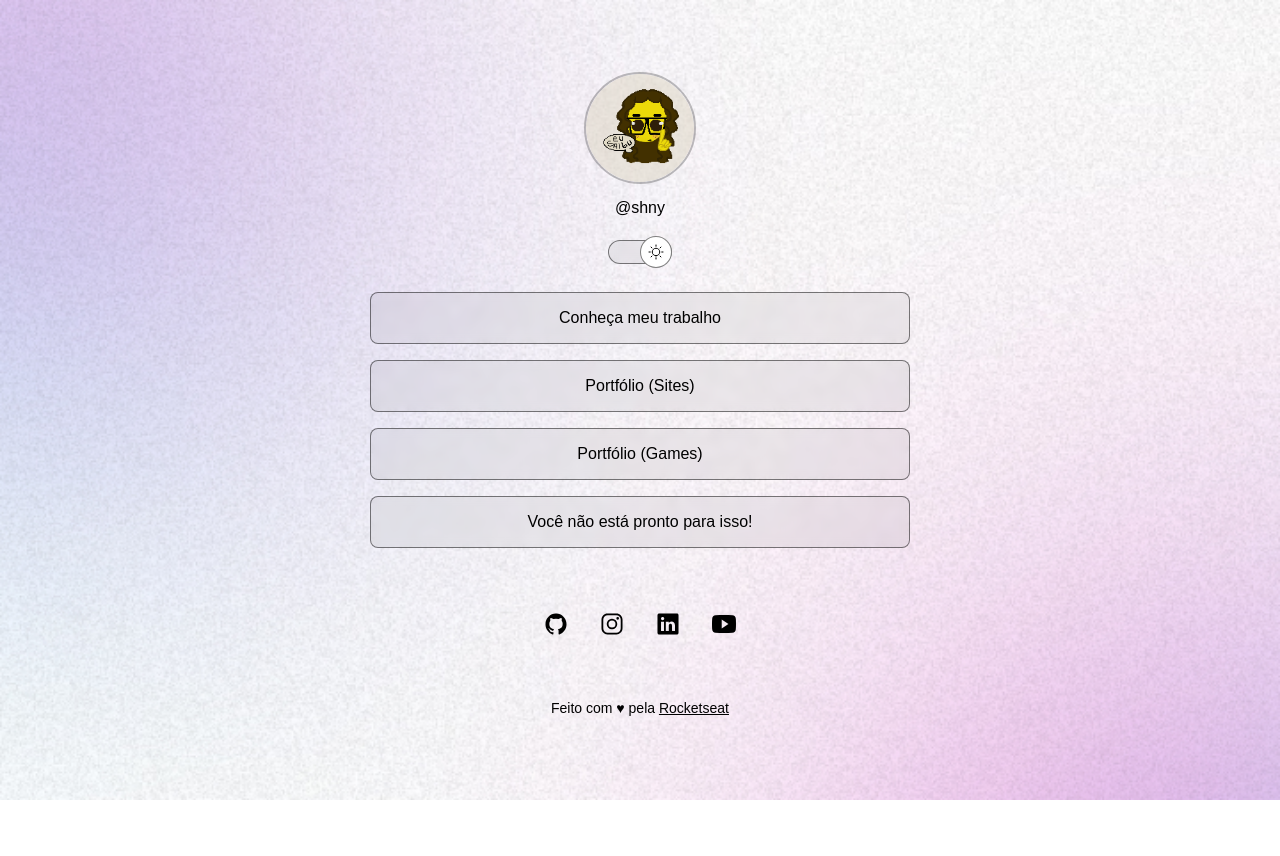
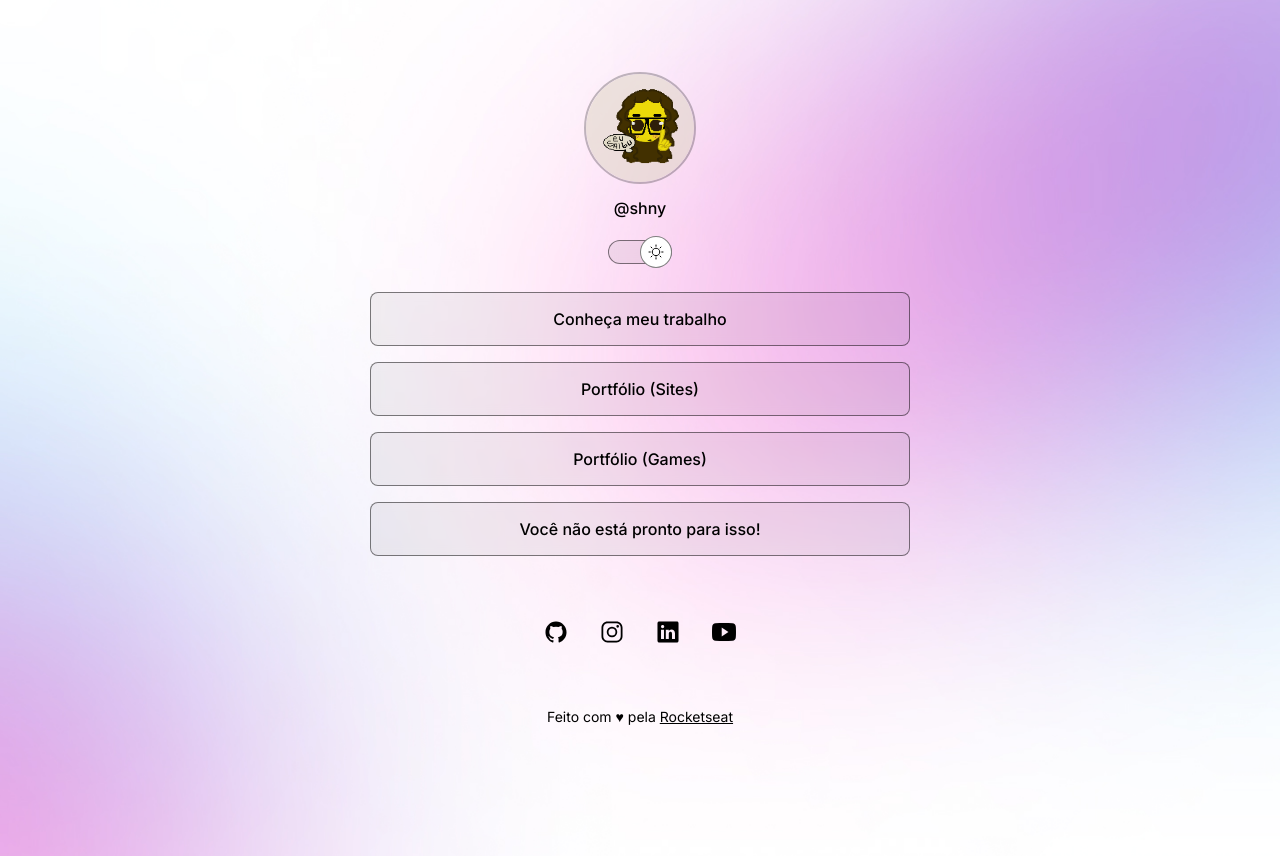
Before and after one commit to simaoBastos/projetoRocketseat, a plain HTML site: page index.html in a window 1280 px wide. Both pictures are taken after a click on the element 640 px from the left and 252 px from the top of the page. Before the commit the page ends 800 px from the top, so only its background shows below. Drawn offline with nearby package versions, Linux system fonts and the light colour scheme.

Commit message:
add animations and hover outline on switch and fix font-weight

```diff
--- a/index.html
+++ b/index.html
@@ -1,10 +1,8 @@
 <!DOCTYPE html>
 <html lang="pt-br">
   <head>
-    <link rel="preconnect" href="https://fonts.googleapis.com" />
-    <link rel="preconnect" href="https://fonts.gstatic.com" crossorigin />
     <link
-      href="https://fonts.googleapis.com/css2?family=Inter:ital,opsz,wght@0,14..32,100..900;1,14..32,100..900&display=swap"
+      href="https://fonts.googleapis.com/css?family=Inter:100,200,300,regular,500,600,700,800,900,100italic,200italic,300italic,italic,500italic,600italic,700italic,800italic,900italic"
       rel="stylesheet"
     />
 
--- a/style.css
+++ b/style.css
@@ -28,15 +28,15 @@
 
 body {
   background: var(--bg-url) no-repeat top center/cover;
+  height: 100vh;
 }
 
 body * {
-  font-family: sans-serif;
+  font-family: "Inter", sans-serif;
   color: var(--text-color);
 }
 
 #switch {
-  display: flex;
   position: relative;
   width: 64px;
   margin: 4px auto;
@@ -54,14 +54,20 @@ body * {
   left: 0;
   z-index: 1;
   transform: translateY(-50%);
+
+  animation: slide-left 0.2s;
+}
+
+#switch button:hover {
+  outline: 5px solid var(--highlight-color);
 }
 
 .light #switch button {
   border: 1px solid var(--stroke-color);
   border-radius: 50%;
-  right: 0;
-  left: initial;
+  animation: slide-right 0.2s forwards;
 }
+
 #switch span {
   display: block;
   width: 64px;
@@ -106,6 +112,7 @@ ul {
   gap: 16px;
   padding: 24px 0;
 }
+
 ul li a {
   padding: 16px 24px;
 
@@ -157,3 +164,31 @@ footer {
   text-align: center;
   font-size: 14px;
 }
+
+@media (min-width: 700px) {
+  :root {
+    --bg-url: url(./assets/bg-desktop.jpg);
+  }
+
+  .light {
+    --bg-url: url(./assets/bg-desktop-light.jpg);
+  }
+}
+
+@keyframes slide-right {
+  from {
+    left: 0;
+  }
+  to {
+    left: 50%;
+  }
+}
+
+@keyframes slide-left {
+  from {
+    left: 50%;
+  }
+  to {
+    left: 0;
+  }
+}
```
